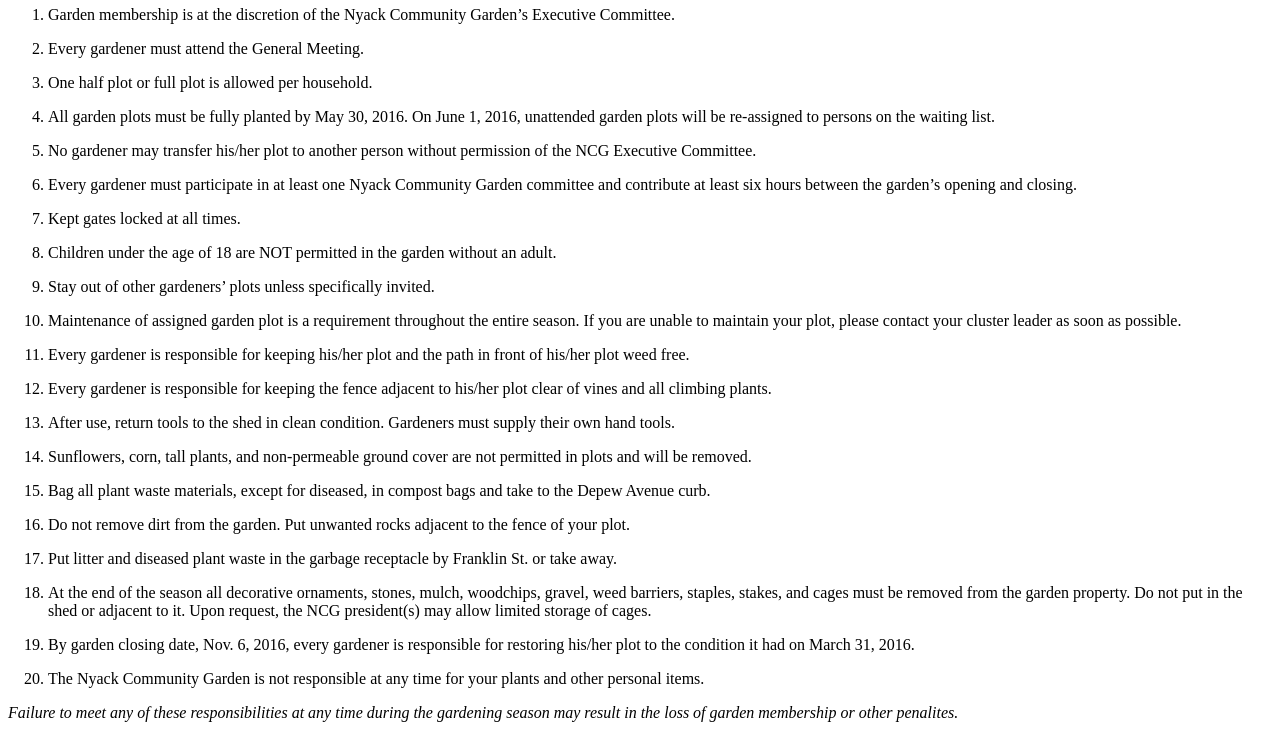
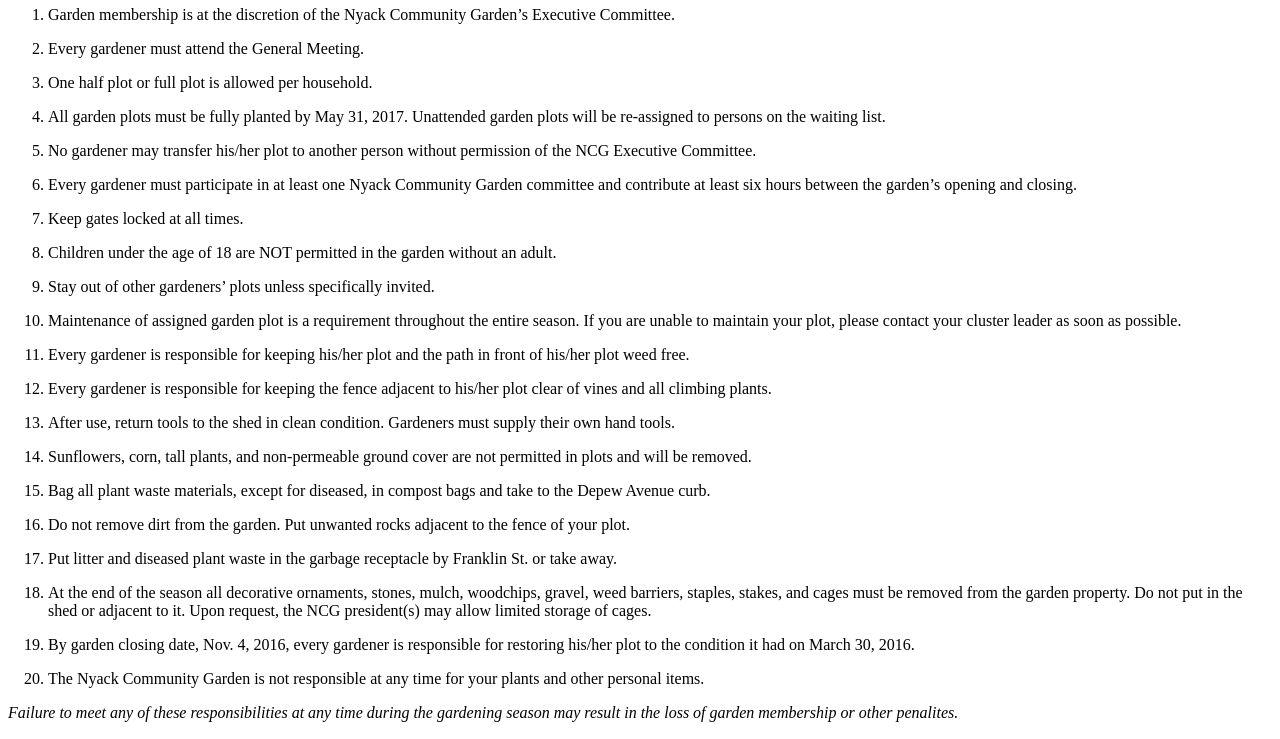
Before and after one commit to bosborne/nyackcommunitygarden, a Jekyll site: the page built from garden-rules/index.md, in a window 1280 px wide. Shown: the part 320-1059 px from the top of the page. Built offline with Jekyll 4.4.1, drawn with Linux system fonts in a browser that asks for light colours; nearby versions of some CDN libraries; library files that are not in the unit come from our copies.

Commit message:
Update with new rules

```diff
--- a/garden-rules/index.md
+++ b/garden-rules/index.md
@@ -12,13 +12,13 @@
 
 3. One half plot or full plot is allowed per household.
 
-4. All garden plots must be fully planted by May 30, 2016.  On June 1, 2016, unattended garden plots will be re-assigned to persons on the waiting list.
+4. All garden plots must be fully planted by May 31, 2017.  Unattended garden plots will be re-assigned to persons on the waiting list.
 
 5. No gardener may transfer his/her plot to another person without permission of the NCG Executive Committee.
 
 6. Every gardener must participate in at least one Nyack Community Garden committee and contribute at least six hours between the garden’s opening and closing.
 
-7. Kept gates locked at all times.
+7. Keep gates locked at all times.
 
 8. Children under the age of 18 are NOT permitted in the garden without an adult.
 
@@ -40,9 +40,9 @@
 
 17. Put litter and diseased plant waste in the garbage receptacle by Franklin St. or take away.
 
-18. At the end of the season all decorative ornaments, stones, mulch, woodchips, gravel, weed barriers, staples, stakes, and cages must be removed from the garden property.  Do not put in the shed or adjacent to it.  Upon request, the NCG president(s) may allow limited storage of cages.
+18. At the end of the season all decorative ornaments, stones, mulch, woodchips, gravel, weed barriers, staples, stakes, and cages must be removed from the garden property. Do not put in the shed or adjacent to it. Upon request, the NCG president(s) may allow limited storage of cages.
 
-19. By garden closing date, Nov. 6, 2016, every gardener is responsible for restoring his/her plot to the condition it had on March 31, 2016.
+19. By garden closing date, Nov. 4, 2016, every gardener is responsible for restoring his/her plot to the condition it had on March 30, 2016.
 
 20. The Nyack Community Garden is not responsible at any time for your plants and other personal items.
 
```
